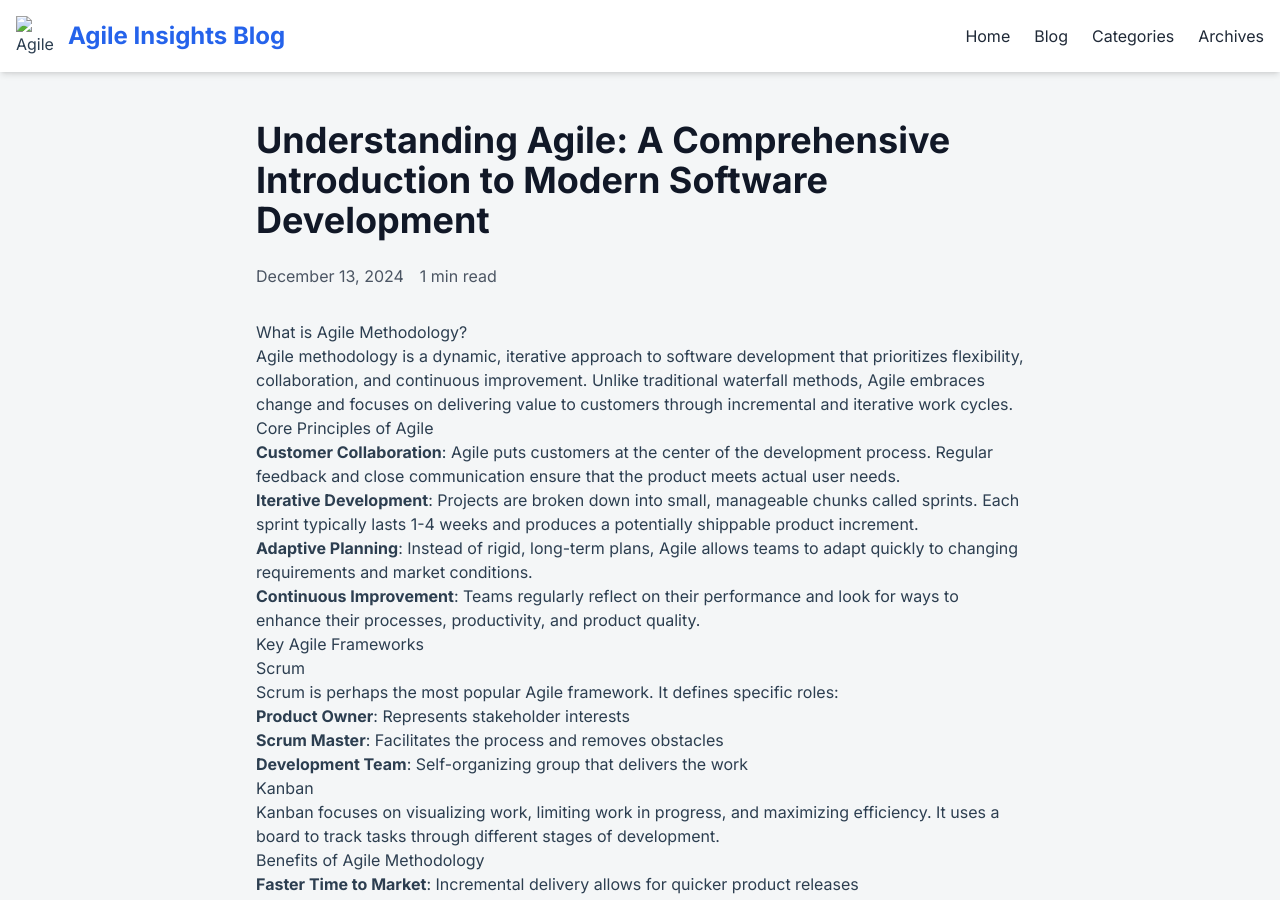
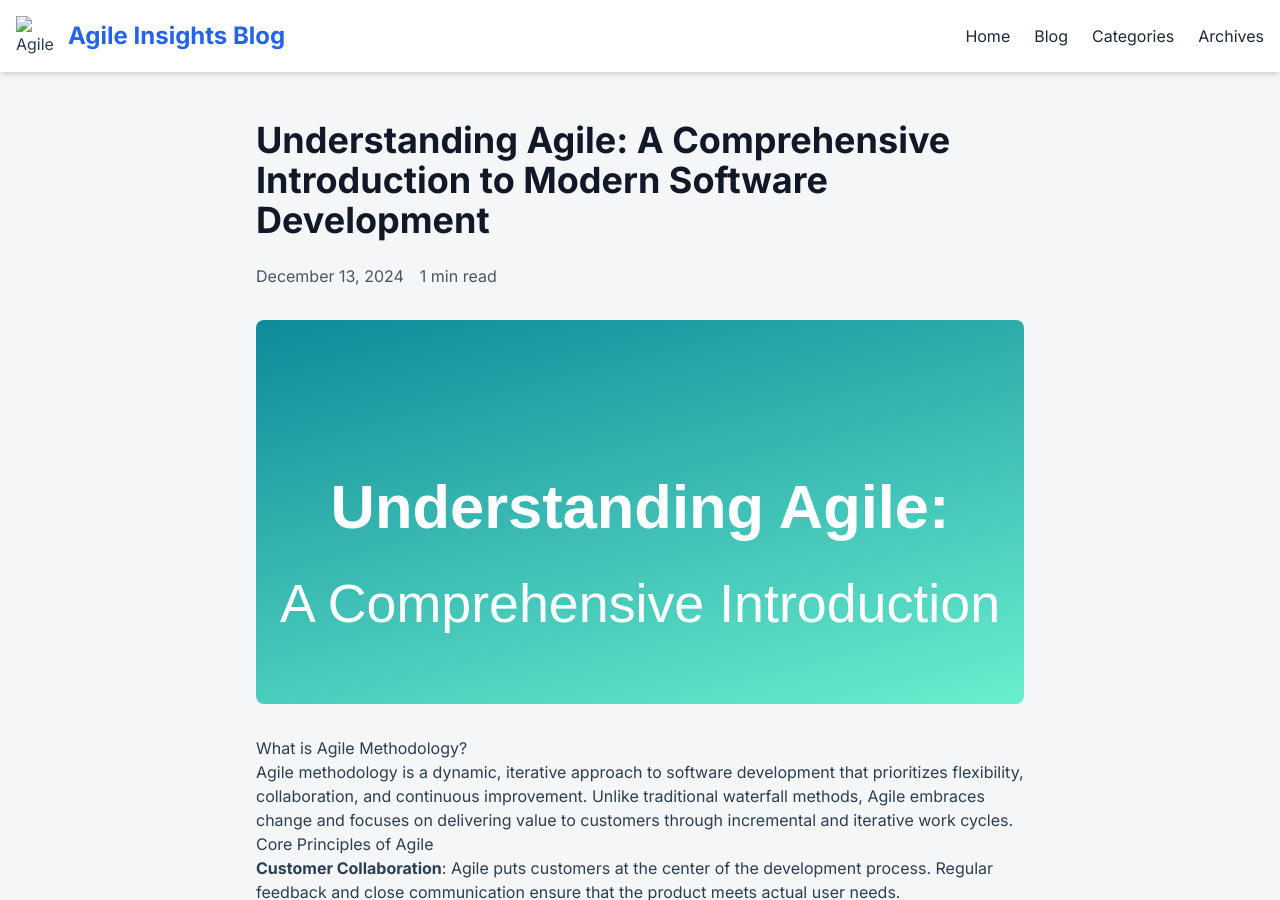
Before and after one commit to agilemethodology/agilemethodology.github.io, a Jekyll site: the page built from _posts/2024-12-13-Understanding Agile: A Comprehensive Introduction to Modern Software Development.md, in a window 1280 px wide and 900 px high. Built offline with Jekyll 4.4.1, drawn with Linux system fonts in a browser that asks for light colours; nearby versions of some CDN libraries.

Commit message:
Update 2024-12-13-Understanding Agile: A Comprehensive Introduction to Modern Software Development.md
Understanding-Agile.svg

```diff
--- a/_posts/2024-12-13-Understanding Agile: A Comprehensive Introduction to Modern Software Development.md
+++ b/_posts/2024-12-13-Understanding Agile: A Comprehensive Introduction to Modern Software Development.md
@@ -5,6 +5,7 @@ date: 2024-12-13
 description: "Explore Agile methodology, its core principles, key frameworks like Scrum and Kanban, and how it transforms software development practices."
 keywords: "Agile methodology, software development, Scrum, Kanban, project management, iterative development"
 author: "Agile Methodology Blog"
+image: "/assets/images/Understanding-Agile.svg"
 tags: [agile, software development, project management]
 ---
 
```
